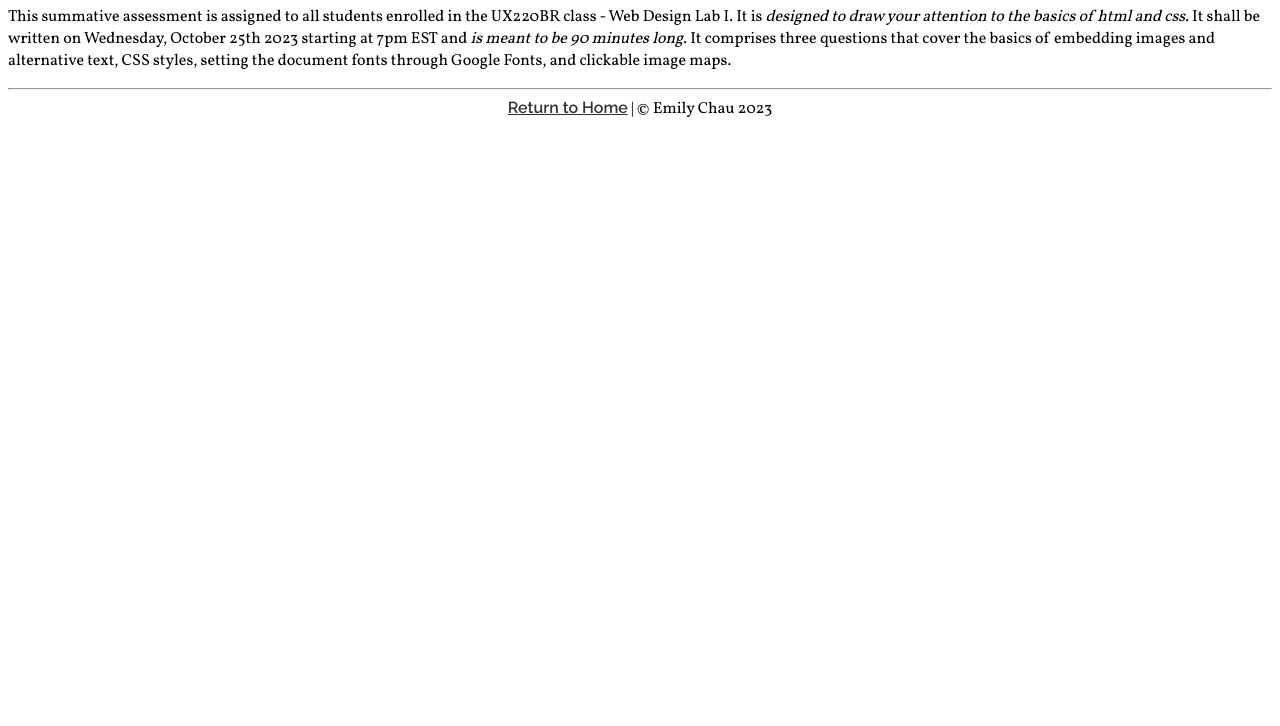
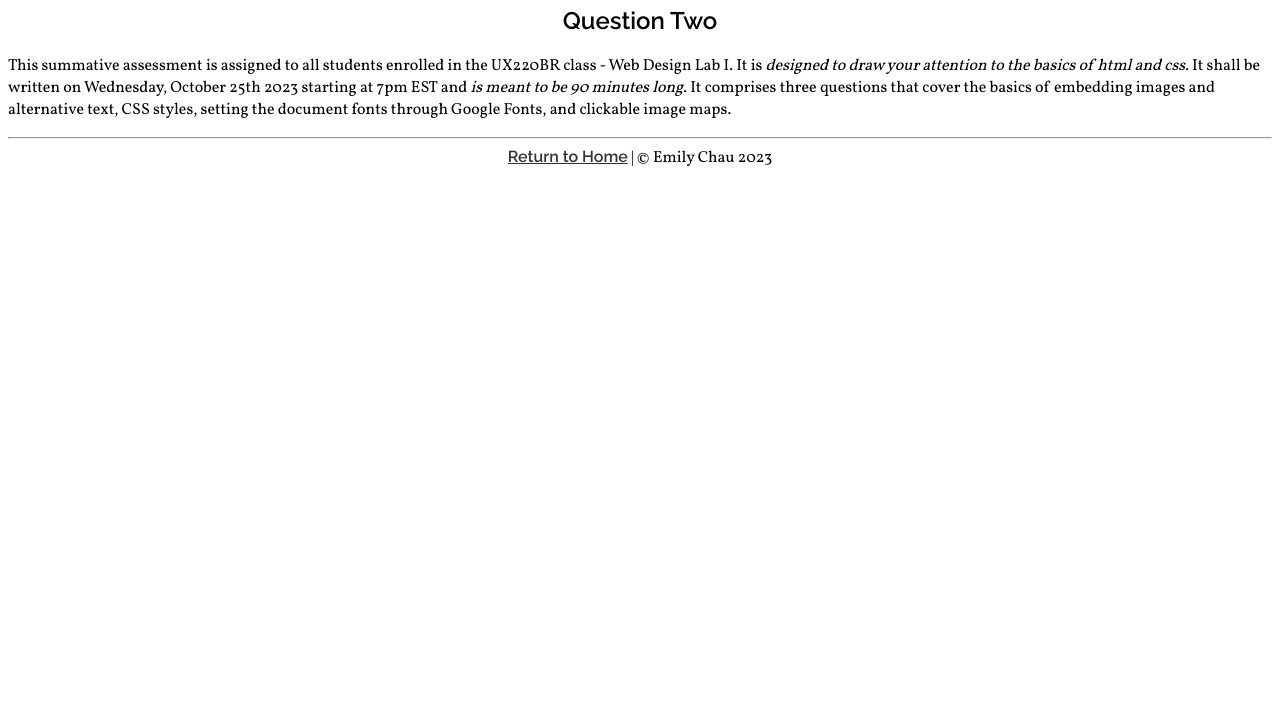
Before and after one commit to emilyychau/UX220-Test-1, a website: page Q2.html in a window 1280 px wide. Shown: the part 74-800 px from the top of the page. Drawn offline with Linux system fonts and the light colour scheme.

Commit message:
add h2 for q2

```diff
--- a/Q2.html
+++ b/Q2.html
@@ -12,7 +12,7 @@
 <link rel="preconnect" href="https://fonts.gstatic.com" crossorigin>
 <link href="https://fonts.googleapis.com/css2?family=Raleway:wght@600&family=Vollkorn&display=swap" rel="stylesheet">
 <style>
-    h1{font-family: 'Raleway', 'sans-serif'; text-align: center;}
+    h1, h2{font-family: 'Raleway', 'sans-serif'; text-align: center;}
     body, p{font-family: 'Vollkorn', 'serif'}
 li {
 
@@ -30,6 +30,7 @@ li {
     </head>
     <body>
         <h1>UX220 Test 1</h1>
+        <h2>Question Two</h2>
         <p>This summative assessment is assigned to all students enrolled in the UX220BR class - Web Design Lab I. It is <em>designed to draw your attention to the basics of html and css.</em> It shall be written on Wednesday, October 25th 2023 starting at 7pm EST and <em> is meant to be 90 minutes long</em>. It comprises three questions that cover the basics of embedding images and alternative text, CSS styles, setting the document fonts through Google Fonts, and clickable image maps.</p>
     </body>
     <footer>
```
